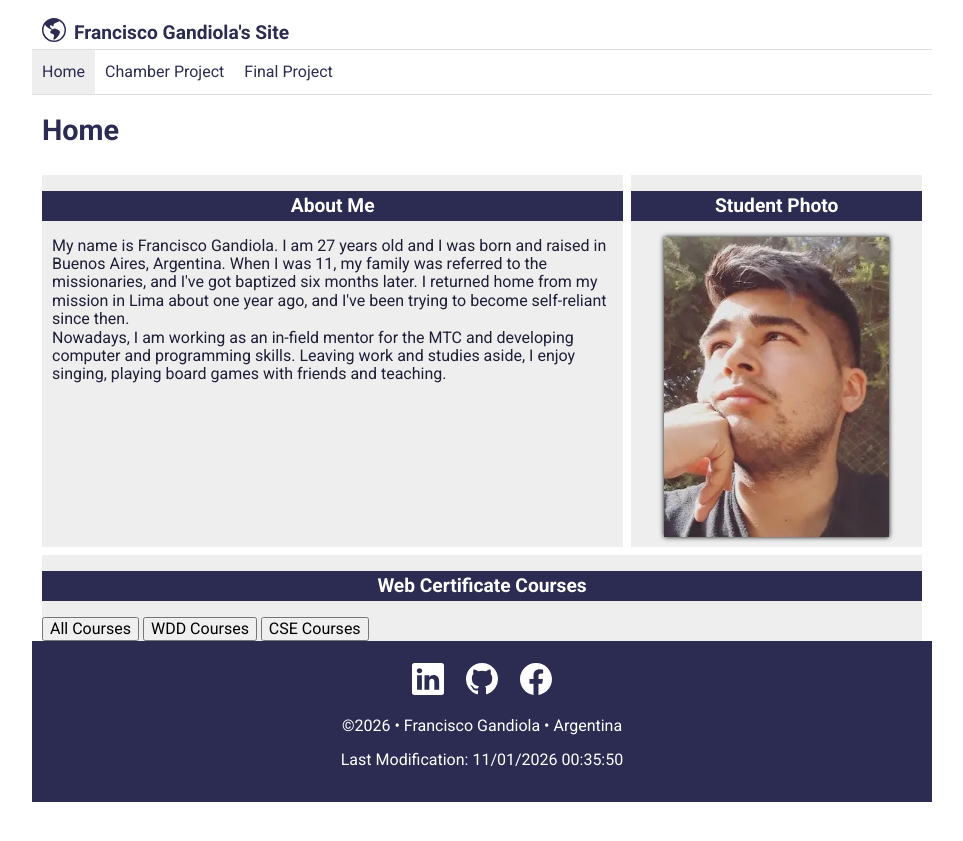
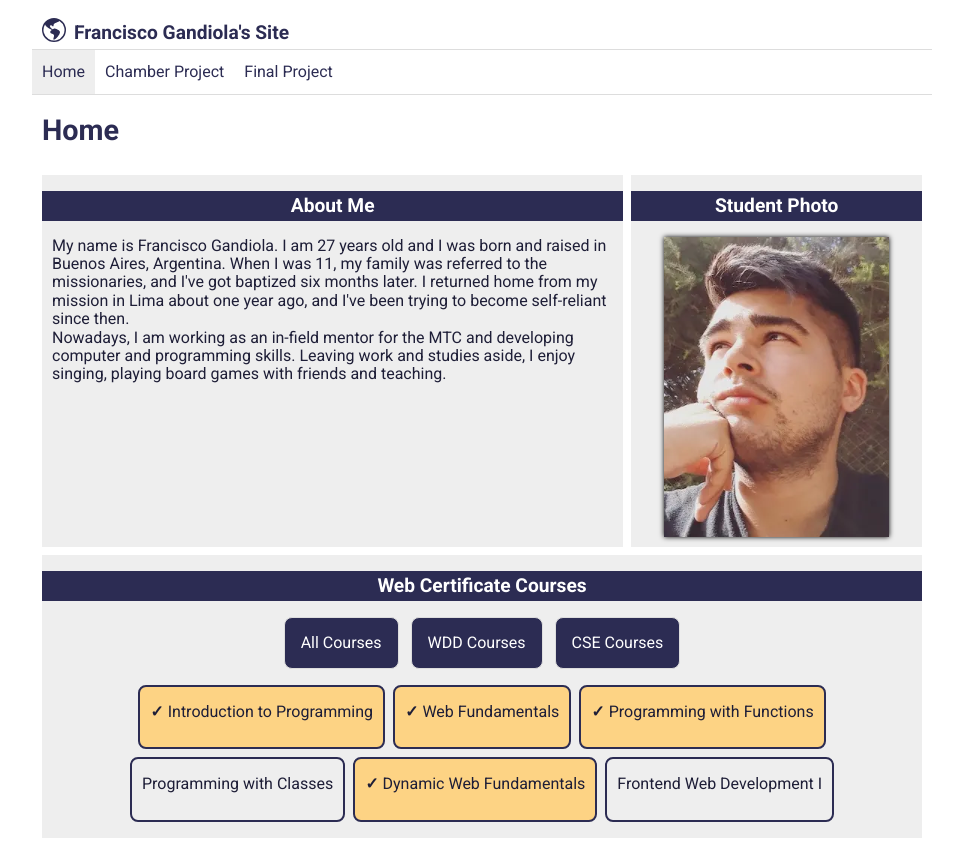
Before and after one commit to fgandiola/wdd231, a plain HTML site: page index.html in a window 1280 px wide. Shown: the top 841 px of the page, without its empty margins (158-1121 px from the left). Before the commit the page ends 802 px from the top, so only its background shows below. Drawn offline with Linux system fonts and the light colour scheme.

Commit message:
week 01 assignment 3

```diff
--- a/index.html
+++ b/index.html
@@ -51,7 +51,7 @@
                 <button id="wdd-courses">WDD Courses</button>
                 <button id="cse-courses">CSE Courses</button>
             </div>
-            <div class="course-list"></div>
+            <div id="course-list"></div>
         </section>
     </main>
     <footer>
--- a/scripts/courses.js
+++ b/scripts/courses.js
@@ -93,10 +93,10 @@ function displayCourses(courseList, container) {
         let card = document.createElement('section');
         let title = document.createElement('p');
         title.innerHTML = `${course.title}`;
-        card.appendChild(title);
         if (course.completed == true) {
             card.setAttribute("class", 'completed');
         };
+        card.appendChild(title);
         container.appendChild(card);
     });
 };
@@ -108,9 +108,9 @@ allButton.addEventListener('click', () => {
 });
 
 wddButton.addEventListener('click', () => {
-    displayCourses(courses.filter(course => course.subject == 'WDD'));
+    displayCourses(courses.filter(course => course.subject == 'WDD'), courseList);
 });
 
 cseButton.addEventListener('click', () => {
-    displayCourses(courses.filter(course => course.subject == 'CSE'));
+    displayCourses(courses.filter(course => course.subject == 'CSE'), courseList);
 });
--- a/styles/index-small.css
+++ b/styles/index-small.css
@@ -1,6 +1,6 @@
 :root {
     --main-color: #2c2c53;
-    --secondary-color: #fcc869;
+    --secondary-color: #fdd384;
     --text-color: #1e1e37;
 }
 
@@ -134,6 +134,7 @@ footer {
     padding: 1rem;
     text-align: center;
     font-size: 1rem;
+    margin-top: 8px;
 }
 
 .social {
@@ -158,3 +159,51 @@ footer {
 .social a:hover {
     background-color: var(--text-color);
 }
+
+/* course list */
+
+.course-btn {
+    display: flex;
+    justify-content: center;
+    gap: 12px;
+}
+
+.course-btn button {
+    padding: 1rem;
+    border: 1px solid #ddd;
+    background-color: var(--main-color);
+    color: #fff;
+    border-radius: 8px;
+}
+
+.course-btn button:hover {
+    background-color: var(--secondary-color);
+    color: var(--text-color);
+}
+
+#course-list {
+    display: flex;
+    padding: 1rem;
+    flex-wrap: wrap;
+    gap: 8px;
+    justify-content: center;
+}
+
+#course-list section {
+    border: 2px solid var(--main-color);
+    border-radius: 8px;
+}
+
+#course-list section p {
+    text-align: center;
+}
+
+#course-list section.completed {
+    background-color: var(--secondary-color);
+    color: var(--text-color);
+}
+
+#course-list section.completed p::before {
+    content: "\2713  ";
+    font-weight: 700;
+}
```
